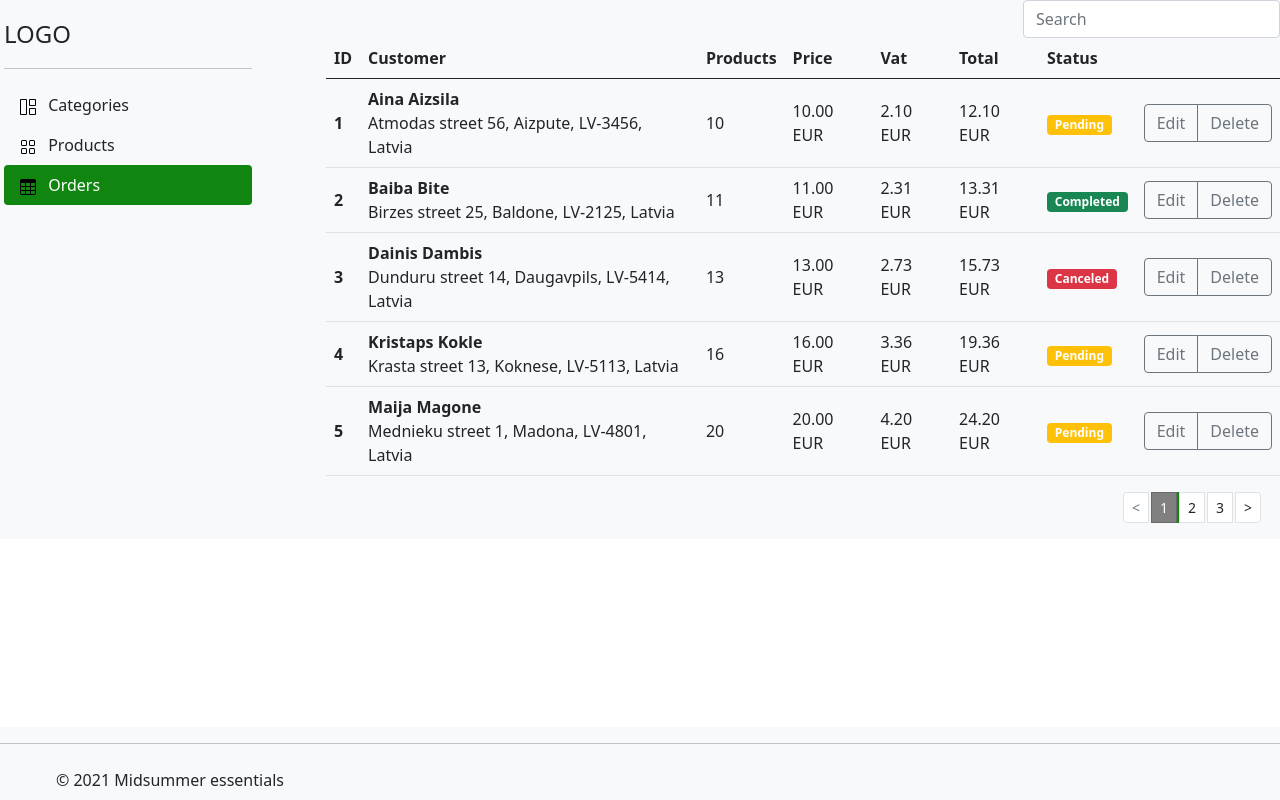
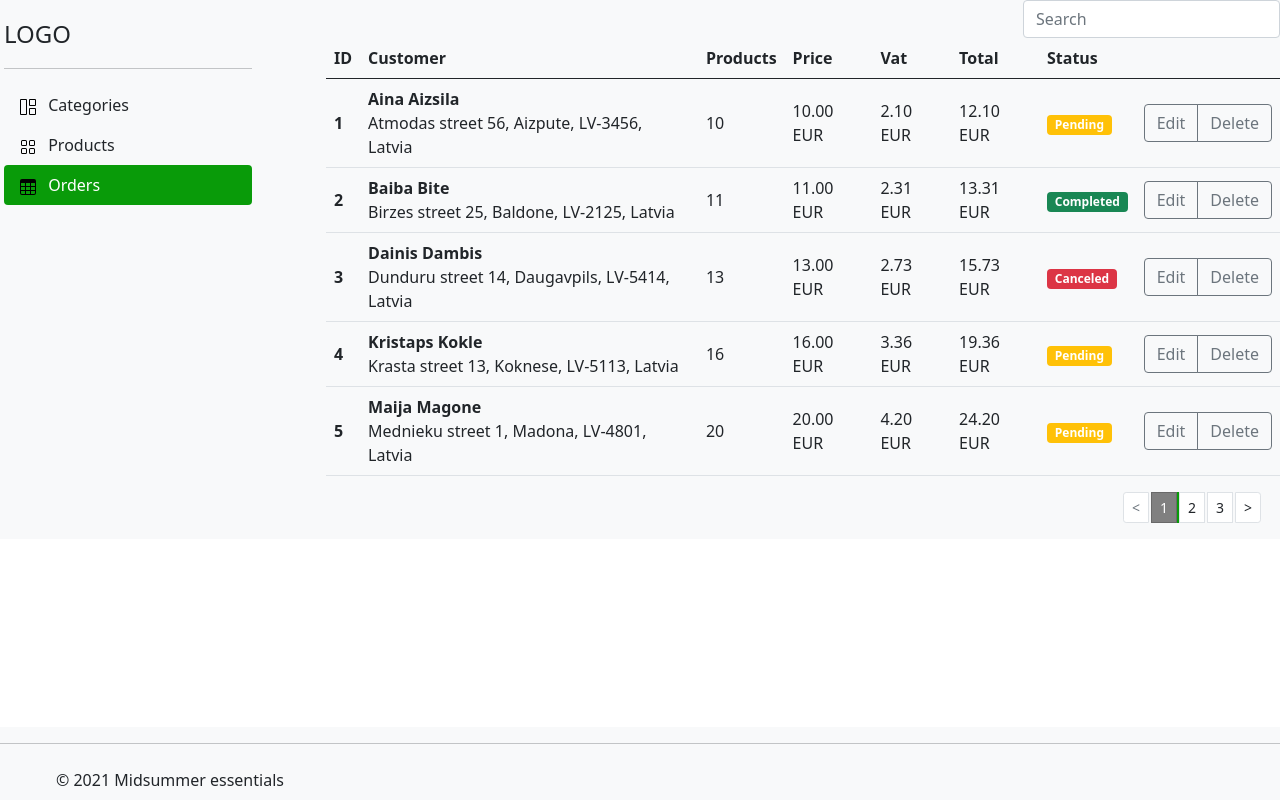
Before and after one commit to AnnaLasmane/admin-panel, a plain HTML site: page orders.html in a window 1280 px wide. Drawn offline with nearby package versions, Linux system fonts and the light colour scheme.

Commit message:
right green

```diff
--- a/css/style.css
+++ b/css/style.css
@@ -1,5 +1,5 @@
 .active {
-    background-color: rgb(16, 133, 16)!important;
+    background-color: rgb(9, 155, 9)!important;
 }
 
 .nav-link:hover {
```
